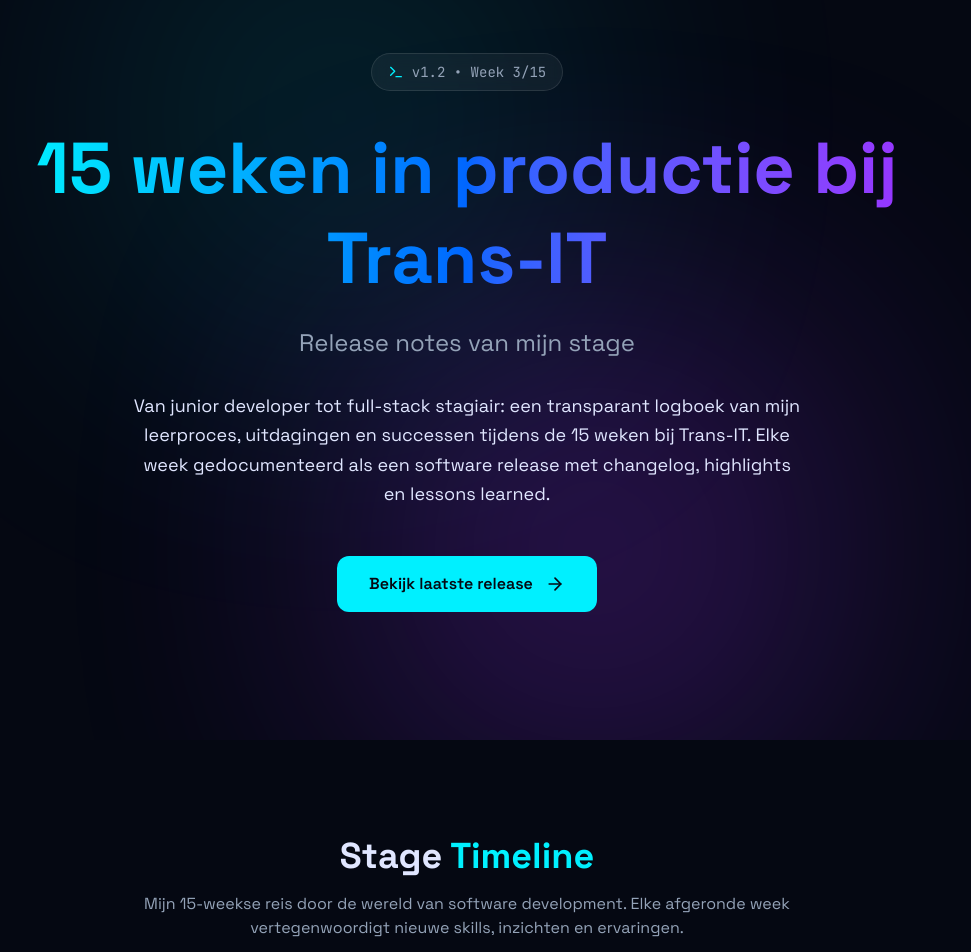
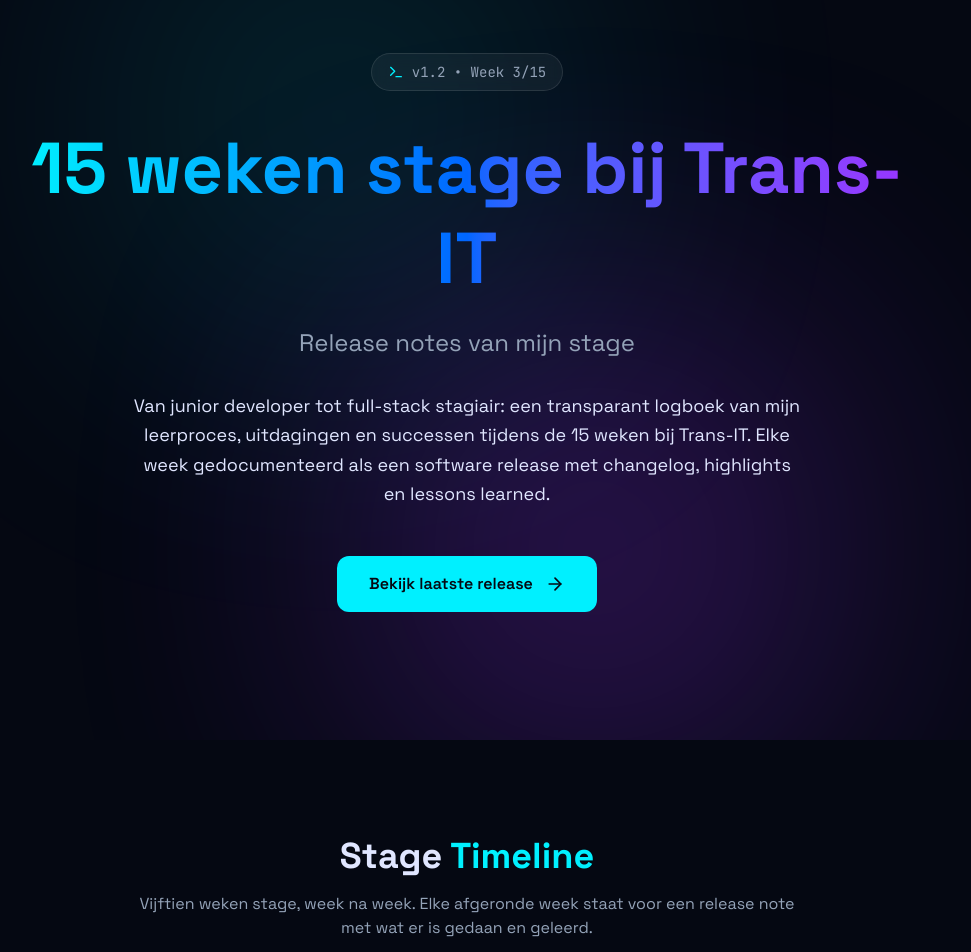
Before and after one commit to LarsVerheyden/stageblog-v2, a React (Vite) app: page / in a window 1280 px wide. Shown: the part 140-1092 px from the top of the page, without its empty margins (173-1144 px from the left). Built offline with nearby package versions, Linux system fonts and the light colour scheme.

Commit message:
Change text to describe internship duration and learning
Updated text in Home component to reflect internship experience.

```diff
--- a/src/app/pages/Home.tsx
+++ b/src/app/pages/Home.tsx
@@ -29,7 +29,7 @@
               className="text-4xl sm:text-5xl md:text-7xl font-bold mb-6 bg-gradient-to-r from-[var(--neon-cyan)] via-[var(--neon-blue)] to-[var(--neon-purple)] bg-clip-text text-transparent leading-tight"
               style={{ fontFamily: 'var(--font-sans)' }}
             >
-              15 weken in productie bij Trans-IT
+              15 weken stage bij Trans-IT
             </h1>
 
             {/* Subtitle */}
@@ -63,8 +63,7 @@
             Stage <span className="text-[var(--neon-cyan)]">Timeline</span>
           </h2>
           <p className="text-[var(--muted-foreground)] max-w-2xl mx-auto">
-            Mijn 15-weekse reis door de wereld van software development.
-            Elke afgeronde week vertegenwoordigt nieuwe skills, inzichten en ervaringen.
+            Vijftien weken stage, week na week. Elke afgeronde week staat voor een release note met wat er is gedaan en geleerd.
           </p>
         </div>
 
```
